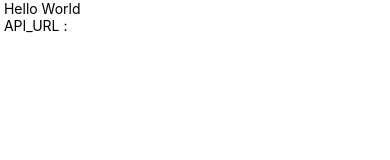
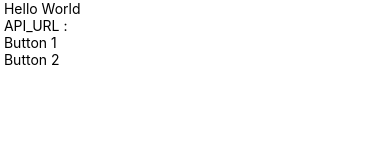
Before and after one commit to yjose/Tasker, a React Native app: screen / in a window 390 px wide. Shown: the top 160 px of the page. Built offline with nearby package versions, Linux system fonts and the light colour scheme.

Commit message:
feat: 😎  simple components exercise

```diff
--- a/src/index.tsx
+++ b/src/index.tsx
@@ -1,12 +1,21 @@
 import * as React from 'react';
 import {SafeAreaView, Text} from 'react-native';
 import {API_URL} from '@env';
+import {Button} from 'ui';
 
 export const App = () => {
   return (
     <SafeAreaView>
       <Text> Hello World </Text>
       <Text> API_URL : {API_URL} </Text>
+      <Button
+        label="Button 1"
+        onPress={() => console.log('Button 1 pressed ')}
+      />
+      <Button
+        label="Button 2"
+        onPress={() => console.log('Button 2 pressed ')}
+      />
     </SafeAreaView>
   );
 };
--- /dev/null
+++ b/src/ui/Button.tsx
@@ -0,0 +1,15 @@
+import * as React from 'react';
+import {Text, Pressable} from 'react-native';
+
+type Props = {
+  label: string;
+  onPress: () => void;
+};
+
+export const Button = ({label, onPress}: Props) => {
+  return (
+    <Pressable onPress={onPress}>
+      <Text> {label} </Text>
+    </Pressable>
+  );
+};
--- /dev/null
+++ b/src/ui/index.tsx
@@ -0,0 +1 @@
+export * from './Button';
```
